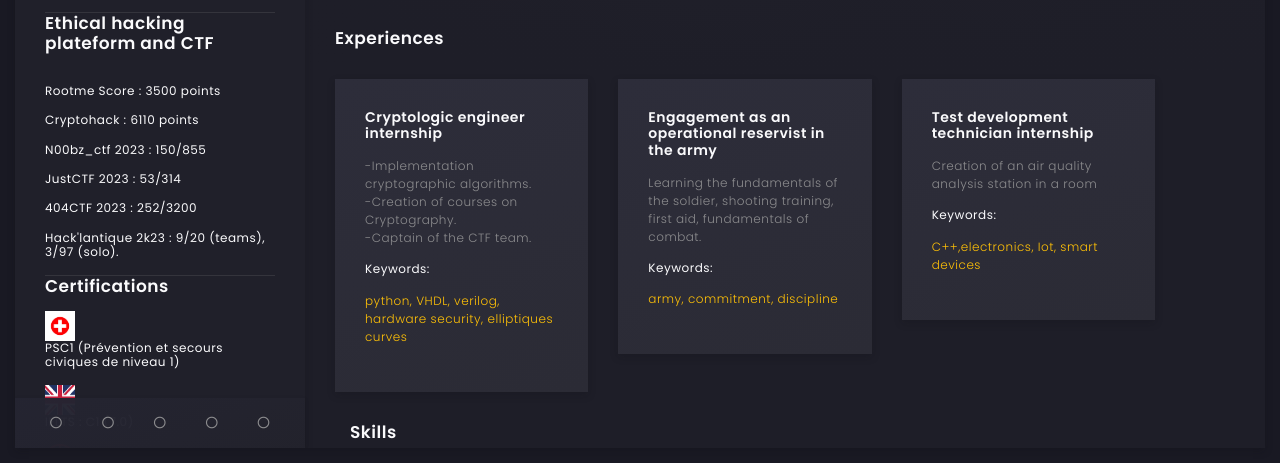
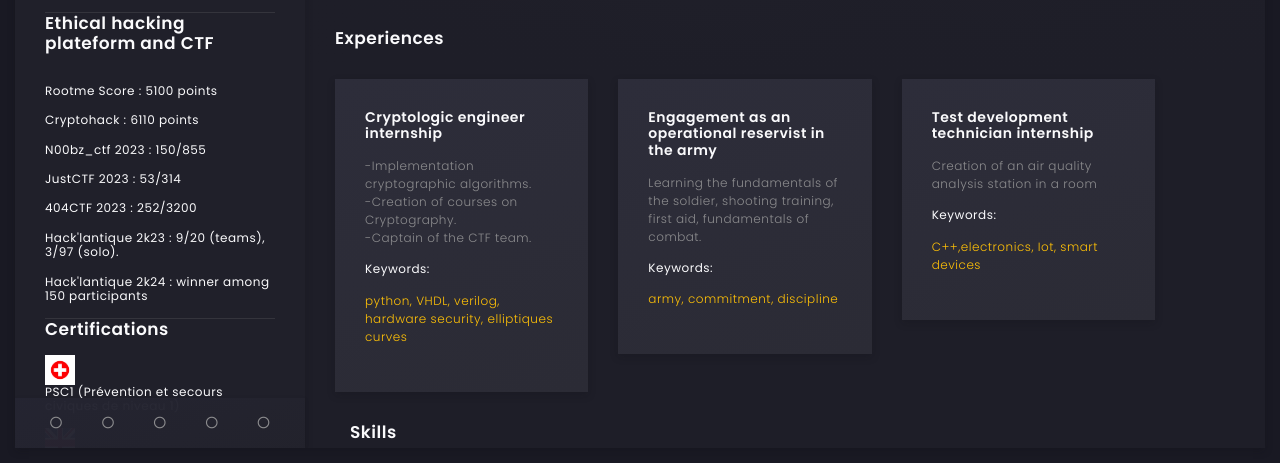
Before and after one commit to retyuil/retyuil.github.io, a plain HTML site: page index.html in a window 1280 px wide. Shown: the part 337-800 px from the top of the page. Drawn offline with nearby package versions, Linux system fonts and the light colour scheme; a script that the page names is missing.

Commit message:
Update index.html

```diff
--- a/index.html
+++ b/index.html
@@ -146,7 +146,7 @@
                 <div class="art-hard-skills-item">
                   <div class="art-skill-heading">
                     <!-- title -->
-                    <h6>Rootme Score : 3500 points </h6>
+                    <h6>Rootme Score : 5100 points </h6>
                   </div>
                   <!-- progressbar frame -->
                   <div class="art-line-progress">
@@ -221,6 +221,21 @@
                   <div class="art-skill-heading">
                     <!-- title -->
                     <h6>Hack'lantique 2k23 : 9/20 (teams), 3/97 (solo).</h6>
+                  </div>
+                  <!-- progressbar frame -->
+                  <div class="art-line-progress">
+                    <!-- progressbar -->
+                    <div id="lineprog1"></div>
+                  </div>
+                  <!-- progressbar frame end -->
+                </div>
+                <!-- skill end -->
+
+		      <!-- skill -->
+                <div class="art-hard-skills-item">
+                  <div class="art-skill-heading">
+                    <!-- title -->
+                    <h6>Hack'lantique 2k24 : winner among 150 participants </h6>
                   </div>
                   <!-- progressbar frame -->
                   <div class="art-line-progress">
```
